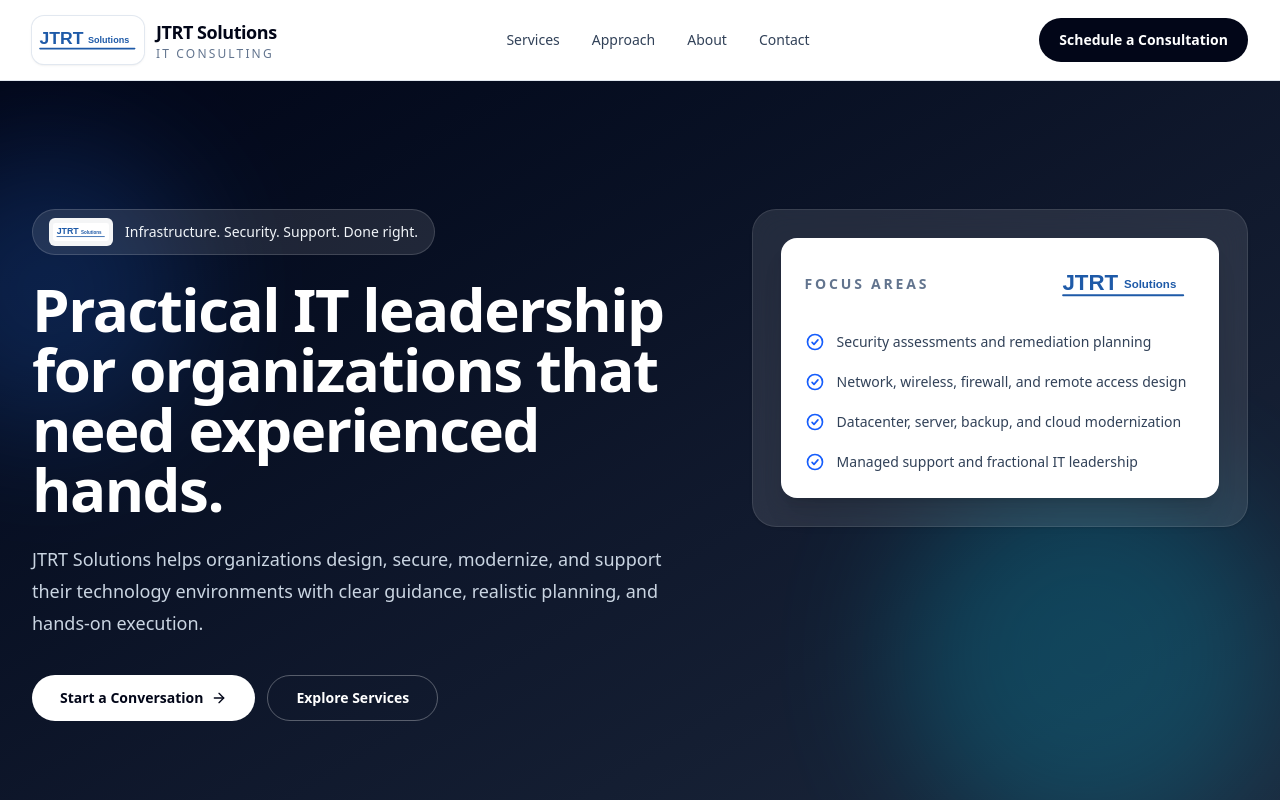
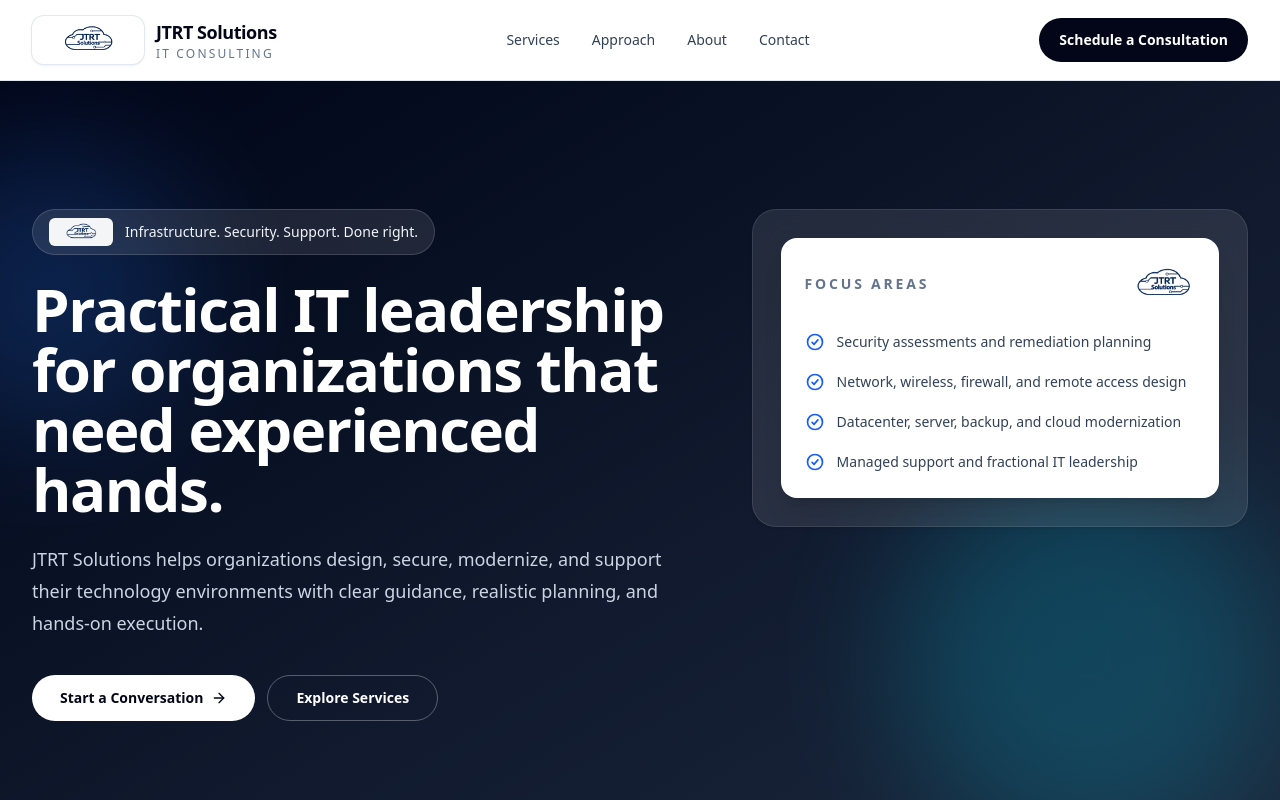
Before and after one commit to tmburger/JTRT, a React (Vite) app: page / in a window 1280 px wide. Shown: the top 800 px of the page. Built offline with nearby package versions, Linux system fonts and the light colour scheme.

Commit message:
Update logo image source to polished version

```diff
--- a/src/main.jsx
+++ b/src/main.jsx
@@ -3,7 +3,7 @@
 import { motion } from "framer-motion";
 import "./index.css";
 
-const logoUrl = "/images/jtrt-logo.svg";
+const logoUrl = "/images/jtrt-logo-polished.png";
 
 function Icon({ name, className = "h-6 w-6" }) {
   const common = {
```
